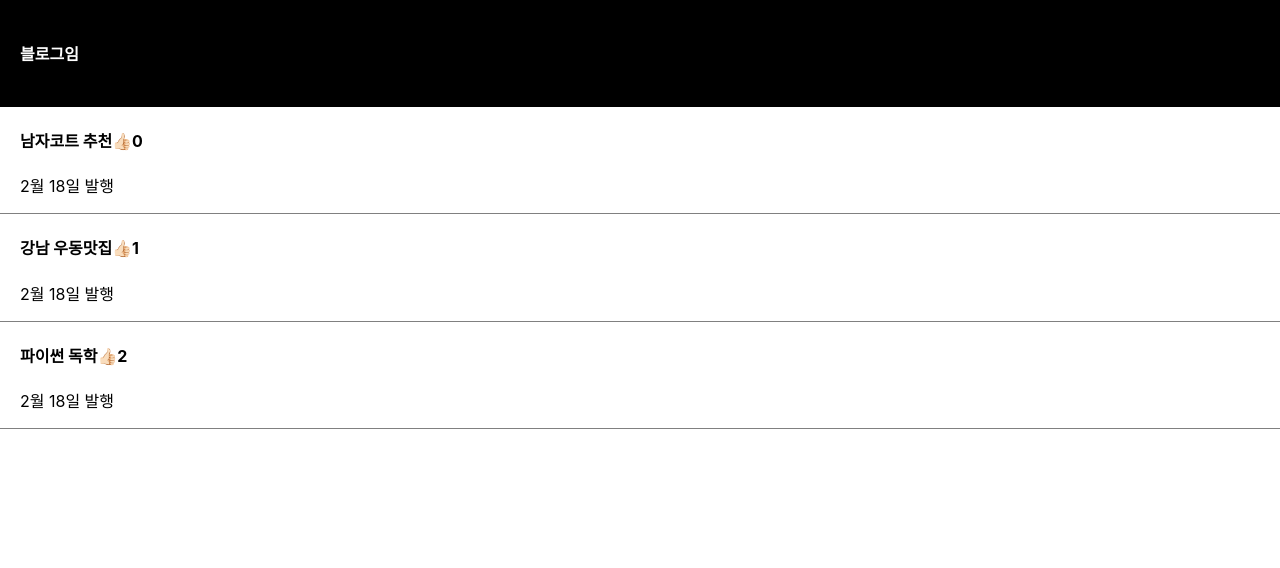
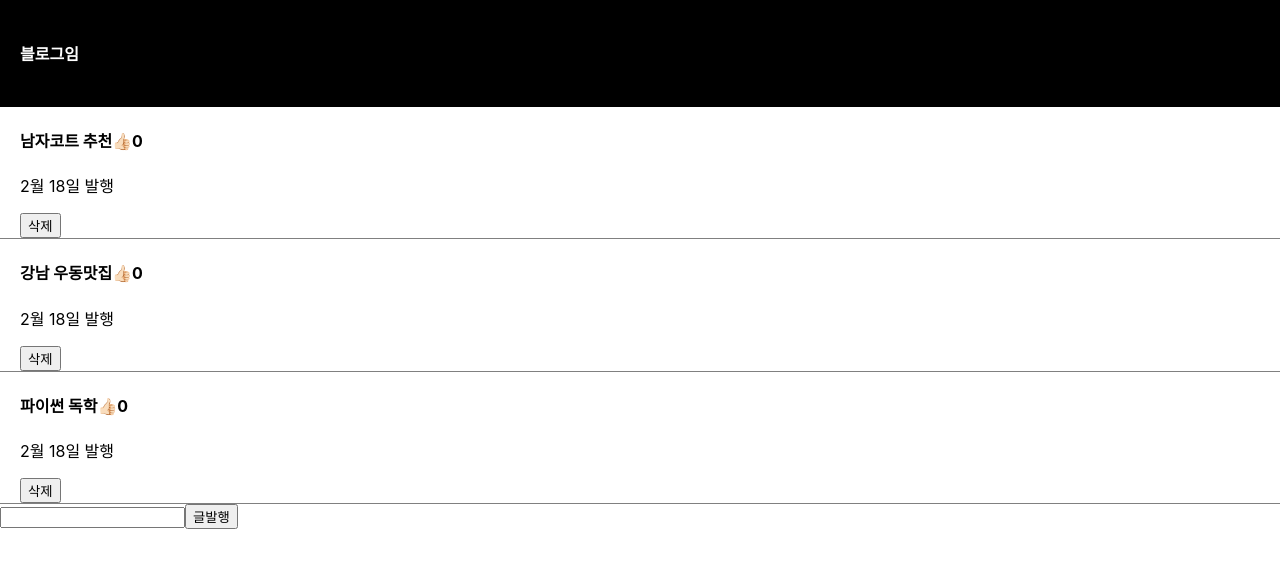
Before and after one commit to pizzaYami/shopping_mall_project, a React (Create React App) app: page / in a window 1280 px wide. Shown: the top 568 px of the page. Built offline with nearby package versions, Linux system fonts and the light colour scheme.

Commit message:
생성버튼과 삭제버튼, 그에따른 like useState변경

```diff
--- a/src/App.js
+++ b/src/App.js
@@ -7,8 +7,9 @@ function App() {
     "파이썬 독학",
   ]);
   let [글제목Item, set글제목Item] = useState(0);
-  let [like, setLike] = useState([0, 1, 2]);
+  let [like, setLike] = useState([0, 0, 0]);
   let [modal, setModal] = useState(false);
+  let [입력값, set입력값] = useState("");
   return (
     <div className="App">
       <div className="black-nav">
@@ -35,9 +36,39 @@ function App() {
               </span>
             </h4>
             <p>2월 18일 발행</p>
+            <button
+              onClick={(e) => {
+                let copy = [...글제목];
+                copy.splice(i, 1);
+                set글제목(copy);
+                let copy2 = [...like];
+                copy2.splice(i, 1);
+                setLike(copy2);
+              }}
+            >
+              삭제
+            </button>
           </div>
         );
       })}
+      <input
+        onChange={(e) => {
+          set입력값(e.target.value);
+        }}
+      ></input>
+      <button
+        onClick={() => {
+          let copy = [...글제목];
+          copy.push(입력값);
+          set입력값("");
+          set글제목(copy);
+          let copy2 = [...like];
+          copy2.push(0);
+          setLike(copy2);
+        }}
+      >
+        글발행
+      </button>
 
       {modal == true ? (
         <Modal
@@ -50,10 +81,10 @@ function App() {
   );
 }
 
-function Modal(props) {
+function Modal({ 글제목, 글제목Item, color }) {
   return (
-    <div className="modal" style={{ background: props.color }}>
-      <h4>{props.글제목[props.글제목Item]}</h4>
+    <div className="modal" style={{ background: color }}>
+      <h4>{글제목[글제목Item]}</h4>
       <p>날짜</p>
       <p>상세내용</p>
     </div>
```
